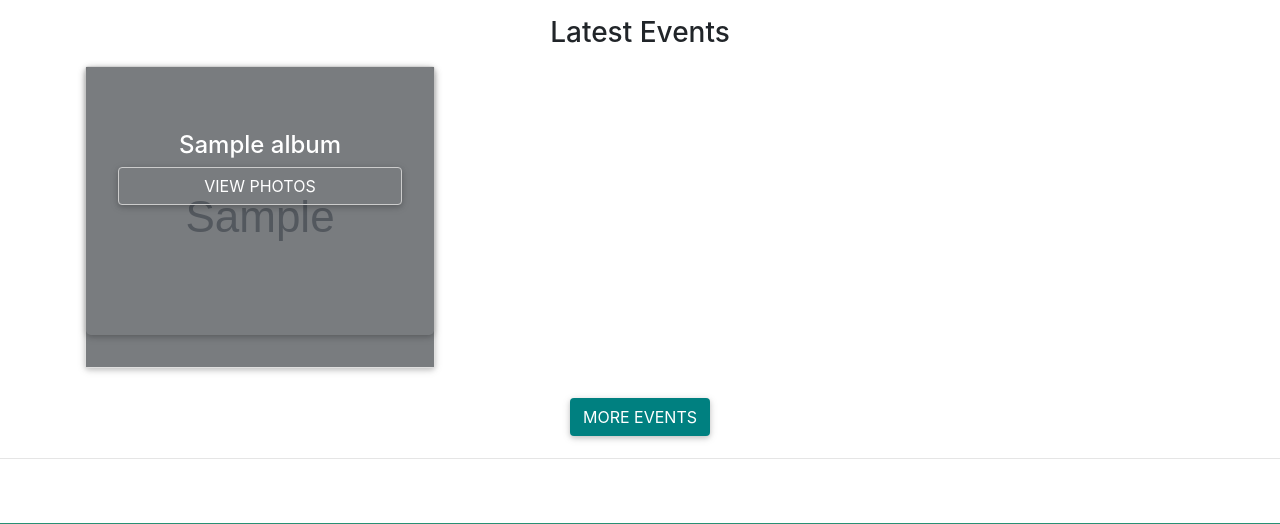
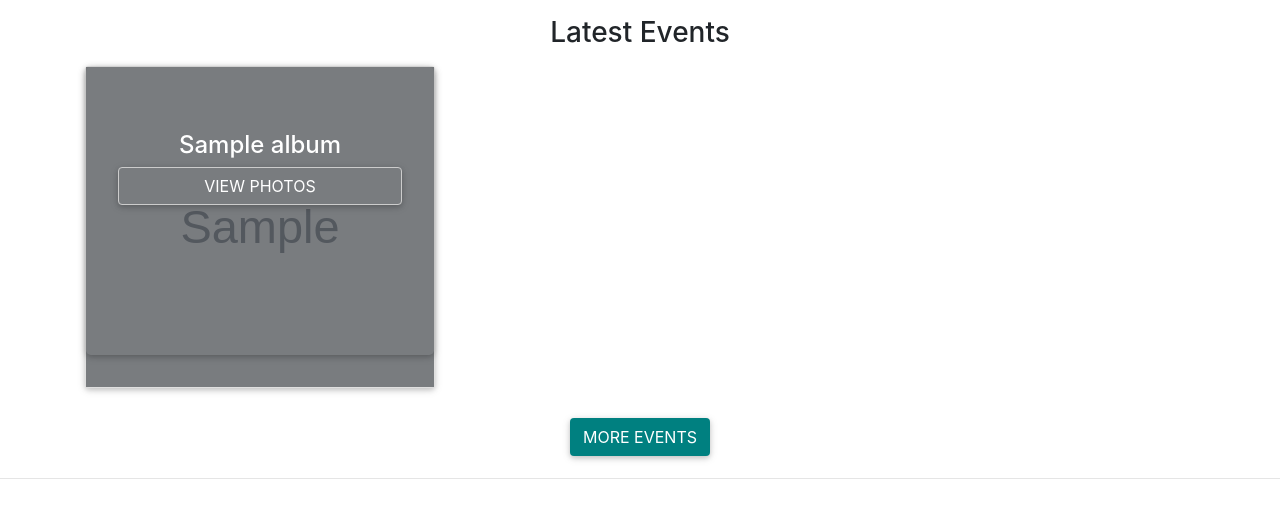
Before and after one commit to michael-basweti/duke, a Django app: page / in a window 1280 px wide. Shown: the part 824-1348 px from the top of the page. Run offline with Django 3.2, Linux system fonts and the light colour scheme; tables that the repository leaves empty hold one stand-in row (values such as "Sample post"); grey boxes marked "Sample" are stand-in pictures; data that the repository does not hold is empty; some libraries are stand-ins or nearby versions.

Commit message:
change styles

```diff
--- a/duke/static/css/style.css
+++ b/duke/static/css/style.css
@@ -42,8 +42,8 @@ img {
   /* overflow: hidden; */
 }
 .img {
-  height: 300px;
-  width: 350px;
+  height: 320px;
+  width: auto;
   background: transparent;
   /* overflow: hidden; */
  }
```
